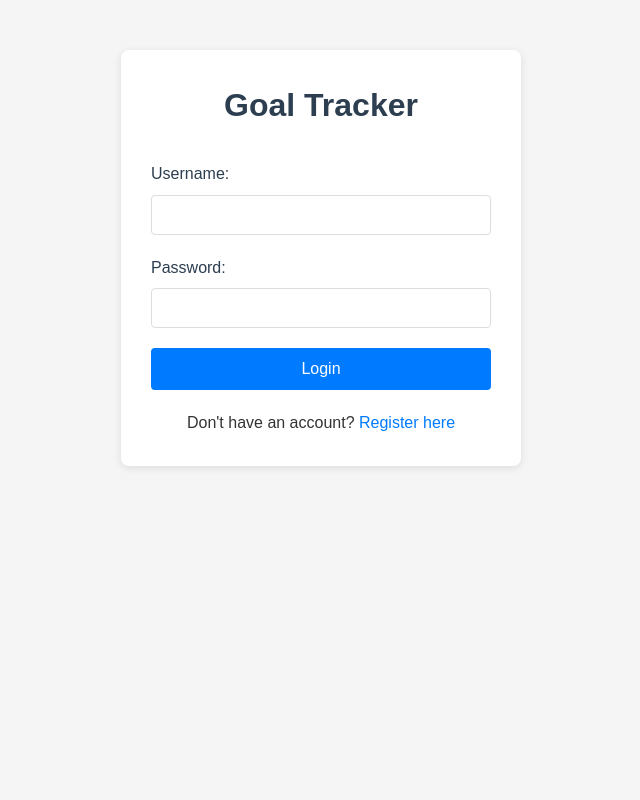
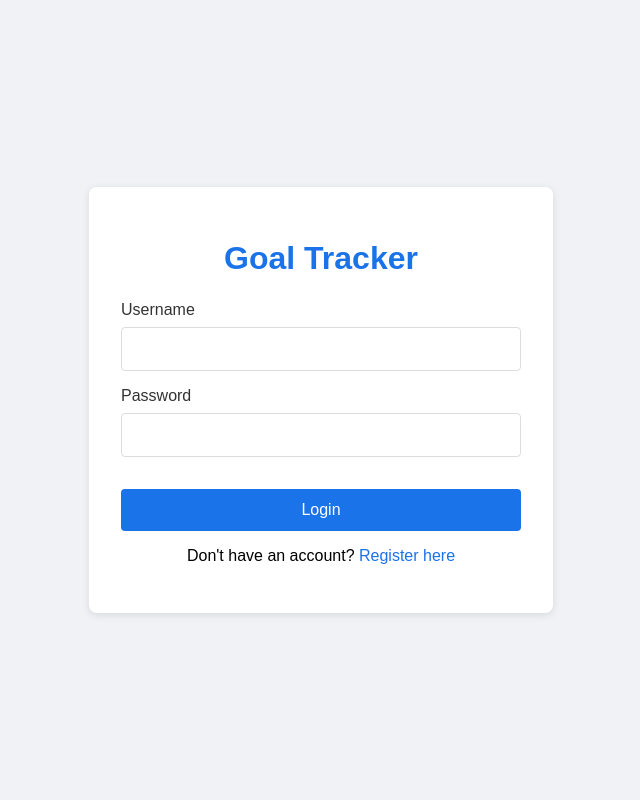
Before and after one commit to hotshot1799/AI-powered-goal-tracker, a Flask app: page /login in a window 1280 px wide. Shown: the whole page, without its empty margins (319-959 px from the left). Run offline with Flask 2, Linux system fonts and the light colour scheme.

Commit message:
Update login.html

```diff
--- a/templates/login.html
+++ b/templates/login.html
@@ -4,32 +4,196 @@
     <meta charset="UTF-8">
     <meta name="viewport" content="width=device-width, initial-scale=1.0">
     <title>Login - Goal Tracker</title>
-    <link rel="stylesheet" href="{{ url_for('static', filename='styles.css') }}">
+    <style>
+        body {
+            font-family: Arial, sans-serif;
+            margin: 0;
+            padding: 0;
+            background-color: #f0f2f5;
+            display: flex;
+            justify-content: center;
+            align-items: center;
+            min-height: 100vh;
+        }
+
+        .login-container {
+            background: white;
+            padding: 2rem;
+            border-radius: 8px;
+            box-shadow: 0 2px 8px rgba(0,0,0,0.1);
+            width: 90%;
+            max-width: 400px;
+        }
+
+        h1 {
+            text-align: center;
+            color: #1a73e8;
+            margin-bottom: 1.5rem;
+        }
+
+        .form-group {
+            margin-bottom: 1rem;
+        }
+
+        label {
+            display: block;
+            margin-bottom: 0.5rem;
+            color: #333;
+        }
+
+        input {
+            width: 100%;
+            padding: 0.75rem;
+            border: 1px solid #ddd;
+            border-radius: 4px;
+            font-size: 1rem;
+            box-sizing: border-box;
+        }
+
+        button {
+            width: 100%;
+            padding: 0.75rem;
+            background-color: #1a73e8;
+            color: white;
+            border: none;
+            border-radius: 4px;
+            cursor: pointer;
+            font-size: 1rem;
+            margin-top: 1rem;
+        }
+
+        button:hover {
+            background-color: #1557b0;
+        }
+
+        .error-message {
+            color: #dc3545;
+            margin-bottom: 1rem;
+            text-align: center;
+            display: none;
+        }
+
+        .register-link {
+            text-align: center;
+            margin-top: 1rem;
+        }
+
+        .register-link a {
+            color: #1a73e8;
+            text-decoration: none;
+        }
+    </style>
 </head>
 <body>
-    <div class="alert-container"></div>
-
     <div class="login-container">
         <h1>Goal Tracker</h1>
-        <form id="login-form" onsubmit="event.preventDefault(); login();">
+        <div id="error-message" class="error-message"></div>
+
+        <!-- Remove onsubmit from form and add id -->
+        <form id="loginForm">
             <div class="form-group">
-                <label for="username">Username:</label>
+                <label for="username">Username</label>
                 <input type="text" id="username" name="username" required>
             </div>
 
             <div class="form-group">
-                <label for="password">Password:</label>
+                <label for="password">Password</label>
                 <input type="password" id="password" name="password" required>
             </div>
 
-            <button type="submit" class="login-btn">Login</button>
+            <button type="submit" id="loginButton">Login</button>
+        </form>
 
-            <div class="register-link">
-                <p>Don't have an account? <a href="/register">Register here</a></p>
-            </div>
-        </form>
+        <div class="register-link">
+            <p>Don't have an account? <a href="/register">Register here</a></p>
+        </div>
     </div>
 
-    <script src="{{ url_for('static', filename='script.js') }}"></script>
+    <script>
+        // Get form element
+        const loginForm = document.getElementById('loginForm');
+        const loginButton = document.getElementById('loginButton');
+
+        // Add form submit event listener
+        loginForm.addEventListener('submit', async function(e) {
+            e.preventDefault(); // Prevent default form submission
+
+            // Get form values
+            const username = document.getElementById('username').value.trim();
+            const password = document.getElementById('password').value.trim();
+
+            // Validate input
+            if (!username || !password) {
+                showError('Please enter both username and password');
+                return;
+            }
+
+            // Disable button and show loading state
+            loginButton.disabled = true;
+            loginButton.textContent = 'Logging in...';
+
+            try {
+                // Log the data being sent
+                console.log('Sending login request with:', { username, password });
+
+                const response = await fetch('/login', {
+                    method: 'POST',
+                    headers: {
+                        'Content-Type': 'application/json',
+                    },
+                    body: JSON.stringify({
+                        username: username,
+                        password: password
+                    })
+                });
+
+                // Log the response status
+                console.log('Response status:', response.status);
+
+                const data = await response.json();
+                console.log('Response data:', data);
+
+                if (data.success) {
+                    // Store user data
+                    localStorage.setItem('user_id', data.user_id);
+                    localStorage.setItem('username', data.username);
+
+                    // Log stored data
+                    console.log('Stored user data:', {
+                        user_id: localStorage.getItem('user_id'),
+                        username: localStorage.getItem('username')
+                    });
+
+                    // Redirect to dashboard
+                    window.location.href = '/dashboard';
+                } else {
+                    throw new Error(data.error || 'Login failed');
+                }
+            } catch (error) {
+                console.error('Login error:', error);
+                showError(error.message || 'Login failed. Please try again.');
+            } finally {
+                // Re-enable button
+                loginButton.disabled = false;
+                loginButton.textContent = 'Login';
+            }
+        });
+
+        function showError(message) {
+            const errorDiv = document.getElementById('error-message');
+            errorDiv.textContent = message;
+            errorDiv.style.display = 'block';
+        }
+
+        // Clear any existing stored data when the page loads
+        document.addEventListener('DOMContentLoaded', function() {
+            localStorage.clear();
+            // Log initial state
+            console.log('Initial localStorage state:', {
+                user_id: localStorage.getItem('user_id'),
+                username: localStorage.getItem('username')
+            });
+        });
+    </script>
 </body>
 </html>
```
